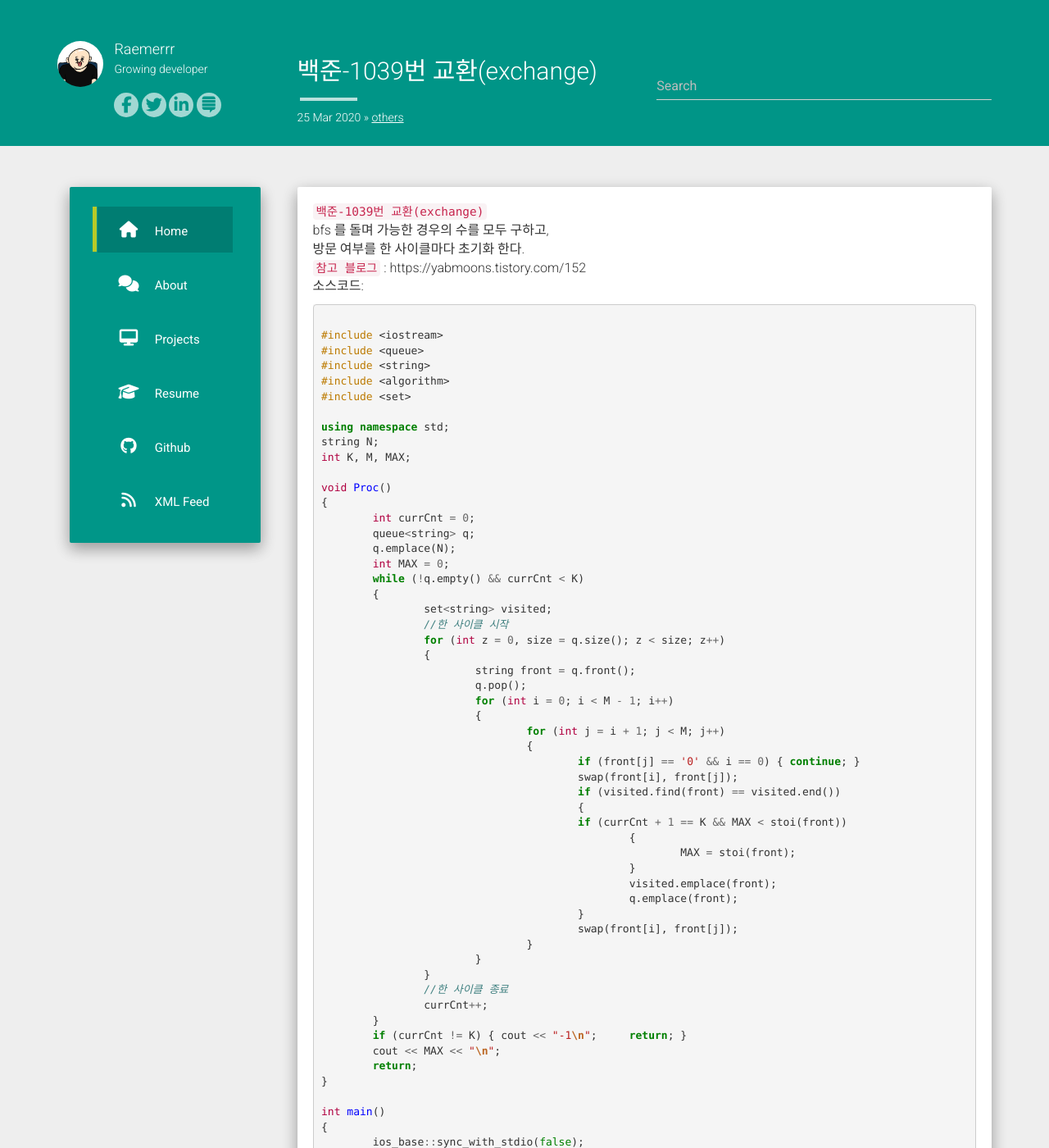
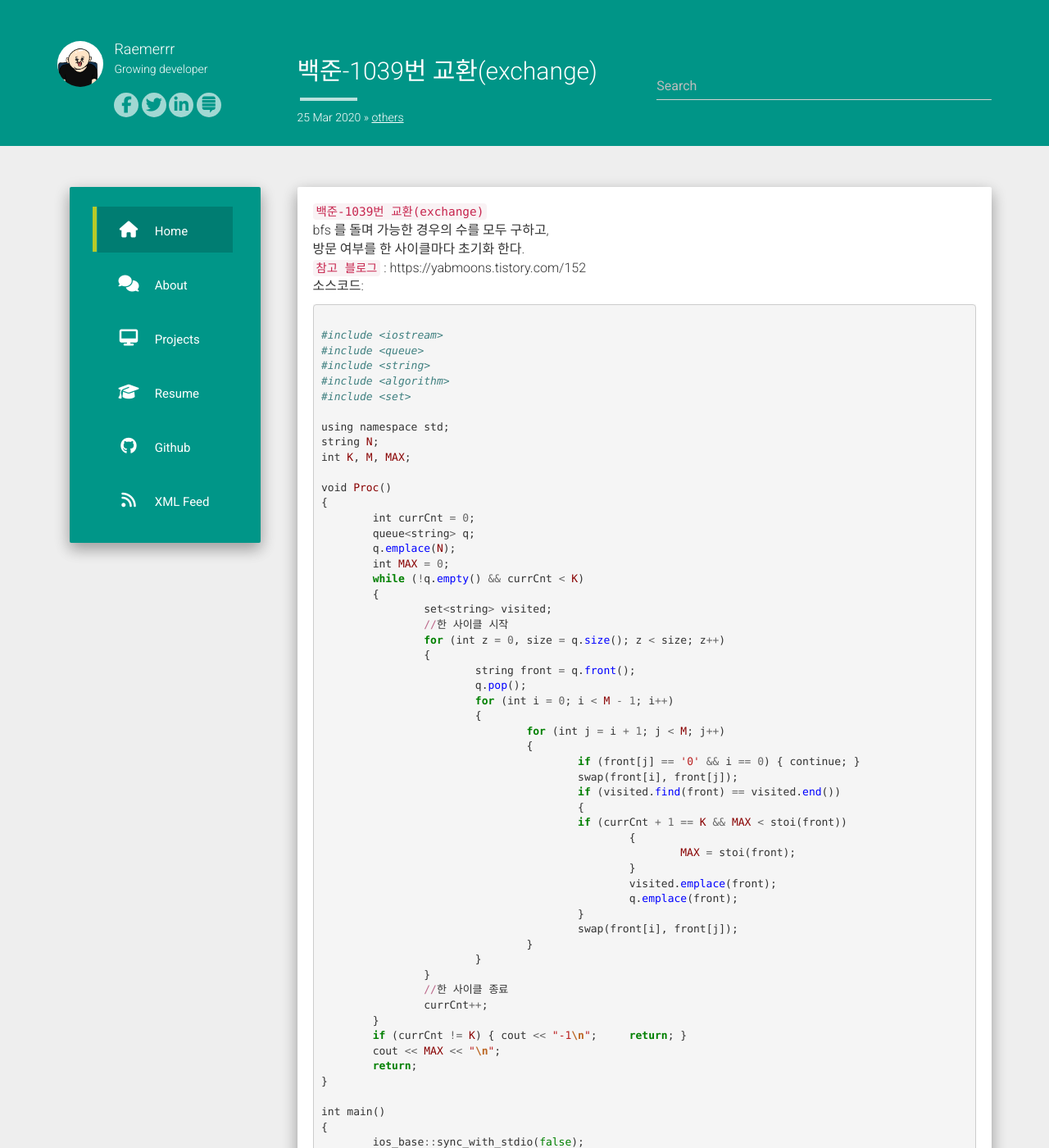
Before and after one commit to Raemerrr/raemerrr.github.io, a Jekyll site: the page built from _posts/2020-03-25-boj_1039.md, in a window 1280 px wide and 1400 px high. Shown: the whole window at 82% size. Built offline with Jekyll 4.4.1, drawn with Linux system fonts in a browser that asks for light colours; nearby versions of some CDN libraries; comment, search, counter and statistics services are not loaded.

Commit message:
Update 2020-03-25-boj_1039.md

```diff
--- a/_posts/2020-03-25-boj_1039.md
+++ b/_posts/2020-03-25-boj_1039.md
@@ -9,7 +9,7 @@ bfs 를 돌며 가능한 경우의 수를 모두 구하고,
 방문 여부를 한 사이클마다 초기화 한다.
 `참고 블로그` : https://yabmoons.tistory.com/152
 소스코드:
-{% highlight cpp %}
+{% highlight ruby %}
 #include <iostream>
 #include <queue>
 #include <string>
```
